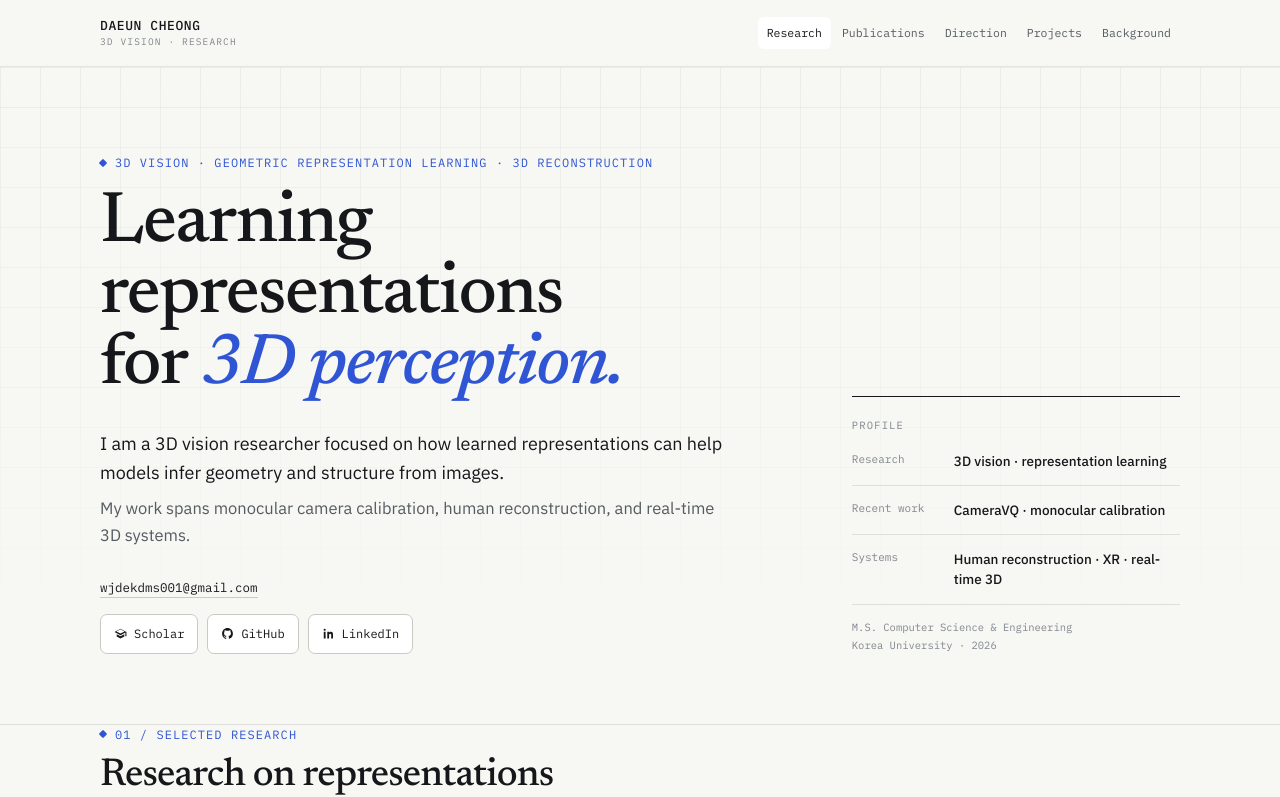
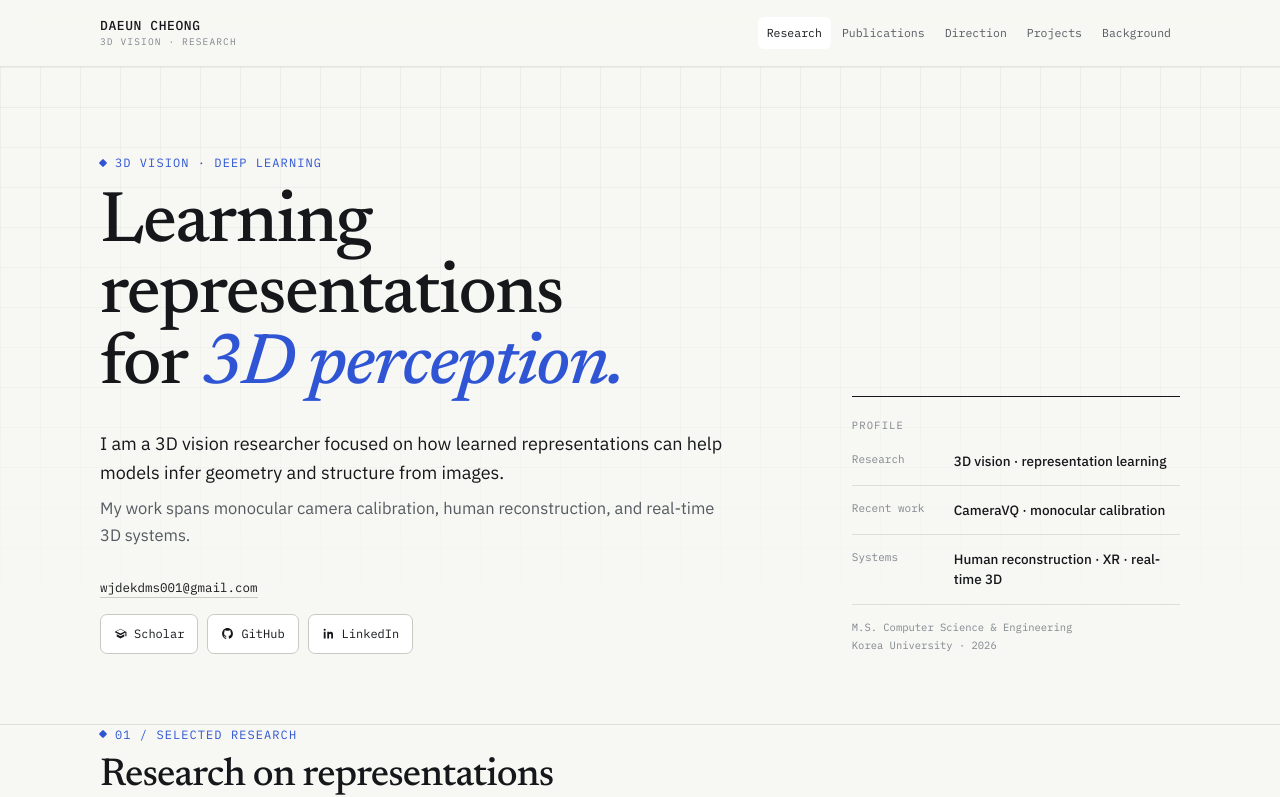
Before and after one commit to GraceCheong/web, a React (Vite) app: page / in a window 1280 px wide. Shown: the top 797 px of the page. Built offline with nearby package versions, Linux system fonts and the light colour scheme.

Commit message:
Simplify hero profile content

```diff
--- a/src/data/content.js
+++ b/src/data/content.js
@@ -1,7 +1,7 @@
 export const profile = {
   name: 'DaEun Cheong',
   wordmarkTag: '3D VISION · RESEARCH',
-  eyebrow: '3D Vision · Geometric Representation Learning · 3D Reconstruction',
+  eyebrow: '3D Vision · Deep Learning',
   headingLead: 'Learning representations',
   headingRest: 'for ',
   headingEmphasis: '3D perception.',
@@ -16,6 +16,7 @@ export const profile = {
   ],
   note: ['M.S. Computer Science & Engineering', 'Korea University · 2026'],
   email: 'wjdekdms001@gmail.com',
+  phone: '+82 10-3205-9418',
   scholarUrl: 'https://scholar.google.com/citations?user=zyTJIzsAAAAJ&hl=en',
   githubUrl: 'https://github.com/GraceCheong',
   linkedinUrl: 'https://www.linkedin.com/in/%EB%8B%A4%EC%9D%80-%EC%A0%95-32636325a/',
```
